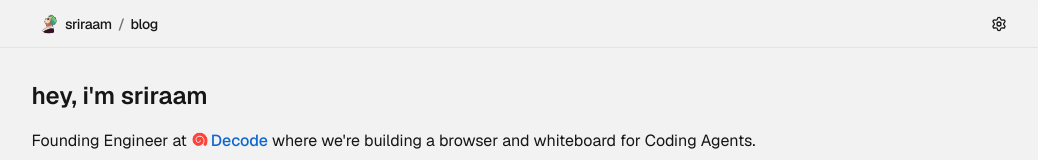
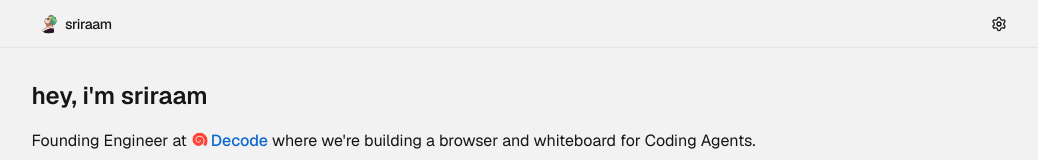
Before and after one commit to 13point5/blog, a Next.js app: page / in a window 1280 px wide. Shown: the top 160 px of the page, without its empty margins (113-1151 px from the left). Built offline with nearby package versions, Linux system fonts and the light colour scheme; a web font is replaced by a local one.

Commit message:
fix header bug

```diff
--- a/app/components/header.tsx
+++ b/app/components/header.tsx
@@ -60,16 +60,20 @@ export function Header() {
             />
             <span>sriraam</span>
           </Link>
+          {isOnBlogPage && (
+            <>
               <span className="text-foreground-muted">/</span>
               <Link
                 href="/blog"
                 className={cn(
                   "hover:text-foreground-muted transition-colors",
-              isOnBlogPage && "text-foreground-muted"
+                  blogSlug && "text-foreground-muted"
                 )}
               >
                 blog
               </Link>
+            </>
+          )}
           {blogSlug && (
             <>
               <span className="text-foreground-muted">/</span>
```
Lines whose indentation alone changed are shown as unchanged.
